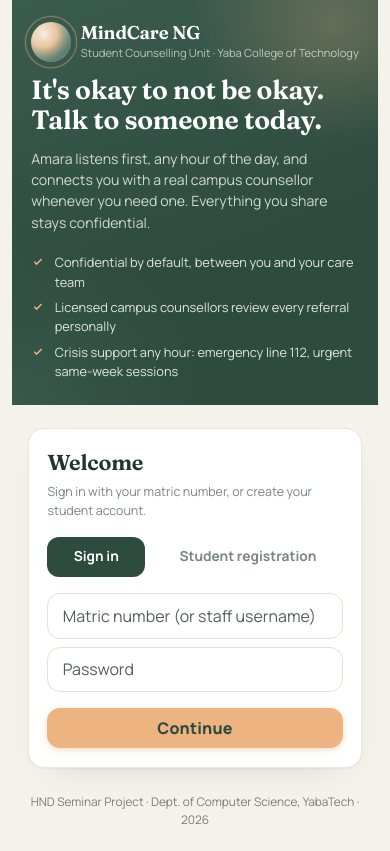
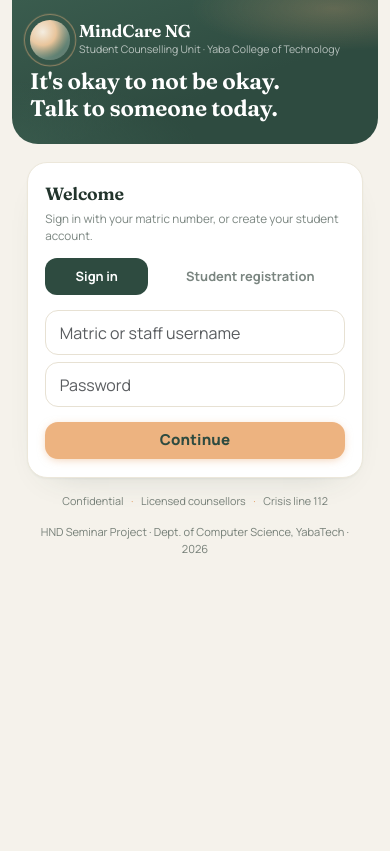
Before and after one commit to BoluwatifeBalogun/mindcare-ng, a PHP site: page / in a window 390 px wide. After the commit the page ends 554 px from the top, so only its background shows below. Run offline with PHP 8.4, Linux system fonts and the light colour scheme; some libraries are stand-ins or nearby versions.

Commit message:
mobile app pattern rebuild

```diff
--- a/assets/css/mindcare.css
+++ b/assets/css/mindcare.css
@@ -172,6 +172,8 @@ a{ color:var(--deep); }
 .auth-main .cardkick{ font-size:.78rem; color:var(--muted); margin-bottom:1rem; }
 .auth-foot{ margin-top:1.6rem; font-size:.74rem; color:var(--muted); text-align:center; }
 
+.trust-mini{ display:none; }
+
 @media (prefers-reduced-motion: reduce){
   .orb::after,.msg-in,.dot-typing span{ animation:none!important }
 }
@@ -196,8 +198,18 @@ a{ color:var(--deep); }
   .rail .tabbtn::before{ content:''; width:19px; height:19px; background:currentColor;
     -webkit-mask:var(--icon) center/contain no-repeat; mask:var(--icon) center/contain no-repeat; }
   .has-rail{ padding-bottom:96px; }
+
+  /* Talk is a full-screen conversation on phones: messages fill the viewport,
+     composer sits at the bottom, no box-in-box chrome */
+  #tab-chat{ display:flex; flex-direction:column; min-height:calc(100dvh - 196px); }
+  #chatBox{ background:transparent; border:0; padding:0; flex:1 1 auto;
+    max-height:none!important; min-height:0!important; }
+  #chatBox > :first-child{ margin-top:auto; }
+  .bubble-ai{ box-shadow:0 1px 3px rgba(46,75,64,.08); }
+  .session-banner{ margin-bottom:.7rem!important; }
 }
 @media (max-width: 575.98px){
+  html{ font-size:15px; }
   .mc-content{ padding-left:12px; padding-right:12px }
   .mc-content:has(> header){ padding-top:72px; }
   .mc-content > header{ padding:.5rem .8rem!important; gap:.45rem!important }
@@ -230,14 +242,18 @@ a{ color:var(--deep); }
   .tear{ margin-left:-1rem; margin-right:-1rem }
   .mc-content table{ display:block; overflow-x:auto }
 
-  /* auth stacks: brand band on top, form below */
-  .auth-wrap{ flex-direction:column; }
-  .auth-side{ flex:none; max-width:none; padding:1.4rem 1.2rem 1.5rem; justify-content:flex-start; gap:.8rem; }
-  .auth-side h1{ font-size:1.65rem; }
-  .auth-side .lede{ font-size:.88rem; }
-  .auth-side .ill-frame{ display:none; }
-  .auth-side .trust-list{ gap:.4rem }
-  .auth-side .trust-list li{ font-size:.8rem }
-  .auth-main{ justify-content:flex-start; padding:1.4rem 1rem; }
-  .auth-main #authCard{ padding:1.15rem; }
+  /* auth on phones: compact brand band, then straight to the form */
+  .auth-wrap{ flex-direction:column; background:var(--cream); }
+  .auth-side{ flex:none; max-width:none; padding:1.3rem 1.2rem 1.5rem; gap:.55rem;
+    justify-content:flex-start; border-radius:0 0 26px 26px; }
+  .auth-side h1{ font-size:1.5rem; line-height:1.2; }
+  .auth-side .lede, .auth-side .ill-frame, .auth-side .trust-list{ display:none; }
+  .auth-main{ justify-content:flex-start; padding:1.2rem 1rem 1.6rem; }
+  .auth-main #authCard{ padding:1.15rem; border-radius:20px; }
+  .auth-main .fs-4{ font-size:1.18rem!important; }
+  .auth-main .cardkick{ margin-bottom:.8rem; }
+  .trust-mini{ display:flex!important; justify-content:center; flex-wrap:wrap; gap:.3rem .5rem;
+    margin-top:1rem; font-size:.72rem; color:var(--muted); }
+  .trust-mini span + span::before{ content:'·'; margin-right:.5rem; color:var(--peach-deep); }
+  .auth-foot{ margin-top:1rem; }
 }
--- a/includes/layout.php
+++ b/includes/layout.php
@@ -7,7 +7,7 @@ function page_head(string $title): void { ?>
 <meta name="viewport" content="width=device-width, initial-scale=1">
 <title><?= htmlspecialchars($title) ?> · MindCare NG</title>
 <link href="https://cdn.jsdelivr.net/npm/bootstrap@5.3.3/dist/css/bootstrap.min.css" rel="stylesheet">
-<link href="assets/css/mindcare.css?v=6" rel="stylesheet">
+<link href="assets/css/mindcare.css?v=7" rel="stylesheet">
 </head>
 <body>
 <div class="aurora"><span class="a1"></span><span class="a2"></span><span class="a3"></span></div>
--- a/index.php
+++ b/index.php
@@ -37,7 +37,7 @@ page_head('Welcome');
       <div id="err" class="alert alert-danger py-2 d-none" style="border-radius:12px;font-size:.85rem"></div>
 
       <form id="loginForm" onsubmit="return doLogin(event)">
-        <input class="form-control mb-2" id="l_user" placeholder="Matric number (or staff username)" required>
+        <input class="form-control mb-2" id="l_user" placeholder="Matric or staff username" required>
         <input class="form-control mb-3" id="l_pass" type="password" placeholder="Password" required>
         <button class="btn glow-btn w-100 py-2">Continue</button>
       </form>
@@ -52,6 +52,7 @@ page_head('Welcome');
         <div class="text-center mt-2" style="font-size:.72rem;color:rgba(34,52,44,.6)">Only used to personalise support. Your conversations stay confidential.</div>
       </form>
     </div>
+    <div class="trust-mini"><span>Confidential</span><span>Licensed counsellors</span><span>Crisis line 112</span></div>
     <div class="auth-foot">HND Seminar Project · Dept. of Computer Science, YabaTech · 2026</div>
   </main>
 </div>
```
